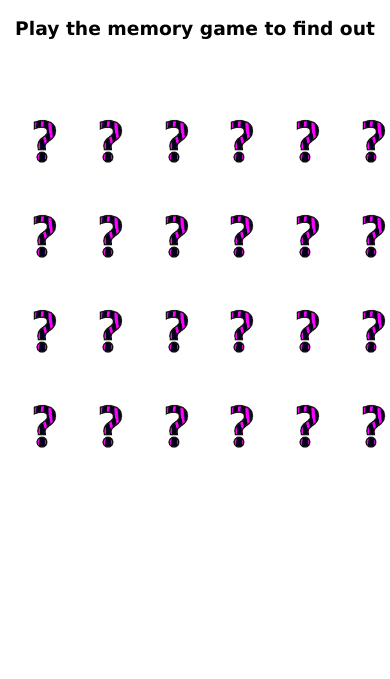
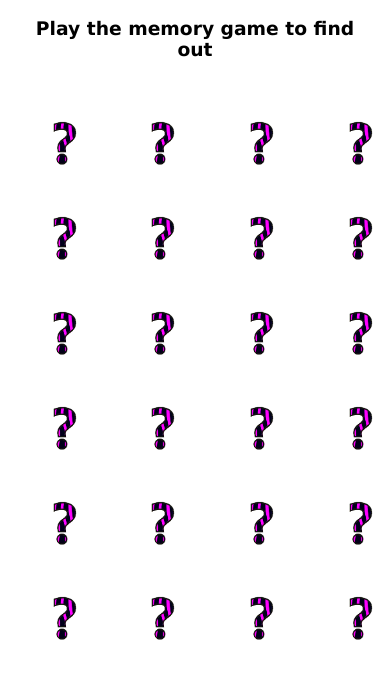
Before and after one commit to urvashii-b/memory-game, a plain HTML site: page index.html in a window 390 px wide. Shown: the part 119-798 px from the top of the page. Drawn offline with Linux system fonts and the light colour scheme.

Commit message:
fixing imags width

```diff
--- a/css/style.prefix.css
+++ b/css/style.prefix.css
@@ -21,7 +21,6 @@ body {
   grid-template-columns: repeat(auto-fit, minmax(100px, 1fr));
   gap: 10px;
   justify-content: center;
-  padding-top: 5%;
 }
 
 .card {
@@ -69,15 +68,24 @@ body {
   }
 
   .card, .back, .front {
-    height: 100px;
-    width: 100px;
+    height: 90px;
+    width: 90px;
   }
 }
 
 @media (max-width: 480px) {
+  body {
+    text-align: center;
+    padding-left: 5%;
+    padding-right: 5%;
+  }
+
   .grid {
-    grid-template-columns: repeat(auto-fit, minmax(60px, 1fr));
+    grid-template-columns: repeat(auto-fit, minmax(80px, 1fr));
     gap: 5px;
+    width: 100vw;
+    overflow-x: auto;
+    white-space: nowrap;
   }
 
   .card, .back, .front {
```
